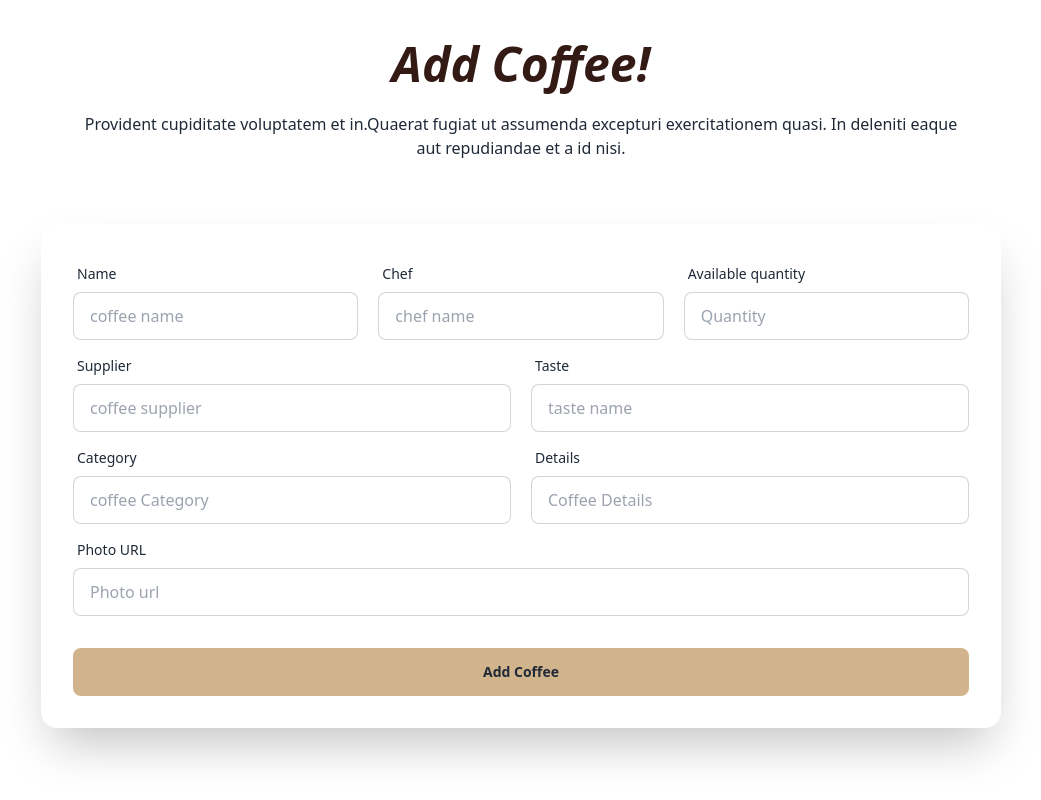
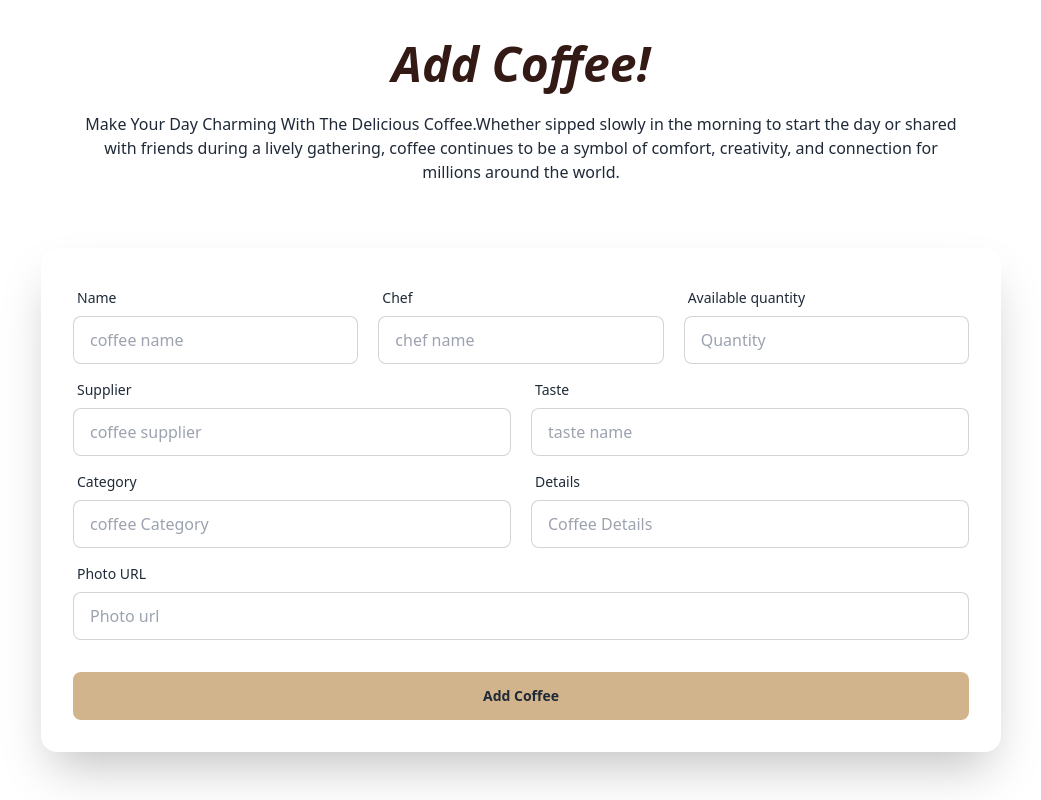
Before and after one commit to AkashMAbrrar/coffe-store-client, a React (Vite) app: page /addCoffee in a window 1280 px wide. Shown: the whole page, without its empty margins (119-1160 px from the left). Built offline with nearby package versions, Linux system fonts and the light colour scheme.

Commit message:
this commit for data create succcssfully

```diff
--- a/package.json
+++ b/package.json
@@ -15,7 +15,8 @@
     "react": "^18.3.1",
     "react-dom": "^18.3.1",
     "react-router-dom": "^7.0.1",
-    "sort-by": "^1.2.0"
+    "sort-by": "^1.2.0",
+    "sweetalert2": "^11.14.5"
   },
   "devDependencies": {
     "@eslint/js": "^9.15.0",
--- a/src/components/AddCoffee.jsx
+++ b/src/components/AddCoffee.jsx
@@ -1,4 +1,5 @@
 import React from "react";
+import Swal from "sweetalert2";
 
 const AddCoffee = () => {
   const handleAddCoffee = (e) => {
@@ -21,6 +22,27 @@ const AddCoffee = () => {
       details,
     };
     console.log(newCoffee);
+
+    // send data to the server
+    fetch("http://localhost:5000/coffee", {
+      method: "POST",
+      headers: {
+        "content-type": "application/json",
+      },
+      body: JSON.stringify(newCoffee),
+    })
+      .then((res) => res.json())
+      .then((data) => {
+        console.log(data);
+        if (data.insertedId) {
+          Swal.fire({
+            title: "Success!",
+            text: "Product Added Successfully",
+            icon: "success",
+            confirmButtonText: "Cool",
+          });
+        }
+      });
   };
 
   return (
@@ -30,9 +52,10 @@ const AddCoffee = () => {
           Add Coffee!
         </h1>
         <p className="py-6">
-          Provident cupiditate voluptatem et in.Quaerat fugiat ut assumenda
-          excepturi exercitationem quasi. In deleniti eaque aut repudiandae et a
-          id nisi.
+          Make Your Day Charming With The Delicious Coffee.Whether sipped slowly
+          in the morning to start the day or shared with friends during a lively
+          gathering, coffee continues to be a symbol of comfort, creativity, and
+          connection for millions around the world.
         </p>
       </div>
       <div className="card bg-base-100 w-full shrink-0 shadow-2xl">
```
Also changed, not shown: 1 other file (tests, documents, lock files or other folders).
